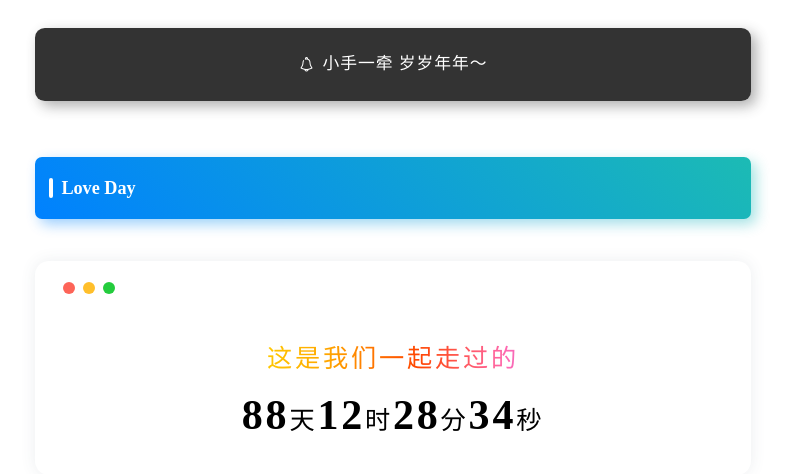
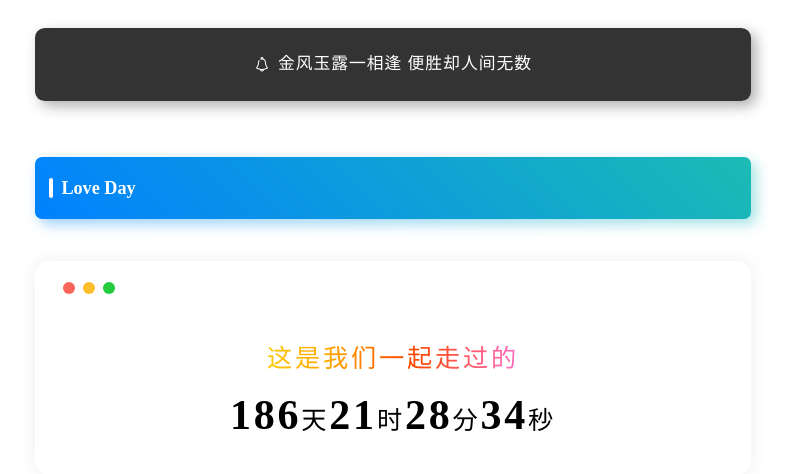
Before and after one commit to fanzonghan/love_v1.0, a PHP site: page / in a window 1280 px wide. Shown: the part 814-1288 px from the top of the page, without its empty margins (247-1041 px from the left). Run offline with PHP 8.4, Linux system fonts and the light colour scheme; some libraries are stand-ins or nearby versions; some web fonts are replaced.

Commit message:
调整时间日期

```diff
--- a/header.php
+++ b/header.php
@@ -14,7 +14,7 @@ $girlInfo = [
 <script>
     function timekeeping() {
         window.setTimeout("timekeeping()", 1000);
-        var birthDay = new Date("2023-08-21T00:00");
+        var birthDay = new Date("2023-05-14T15:00");
         var today = new Date();
         var timeOld = (today.getTime() - birthDay.getTime());
         var msPerDay = 24 * 60 * 60 * 1000;
--- a/index.php
+++ b/index.php
@@ -25,7 +25,7 @@ $articleList = [
             <div class="central aos-init aos-animate" style="margin: 0 auto;" aos="flip-up">
                 <div class="nav_url shadow-blur">
                     <span class="iconfont icon_sm"></span>
-                    小手一牵 岁岁年年～
+                    金风玉露一相逢 便胜却人间无数
                 </div>
             </div>
             <!-- 时间区域 -->
```
